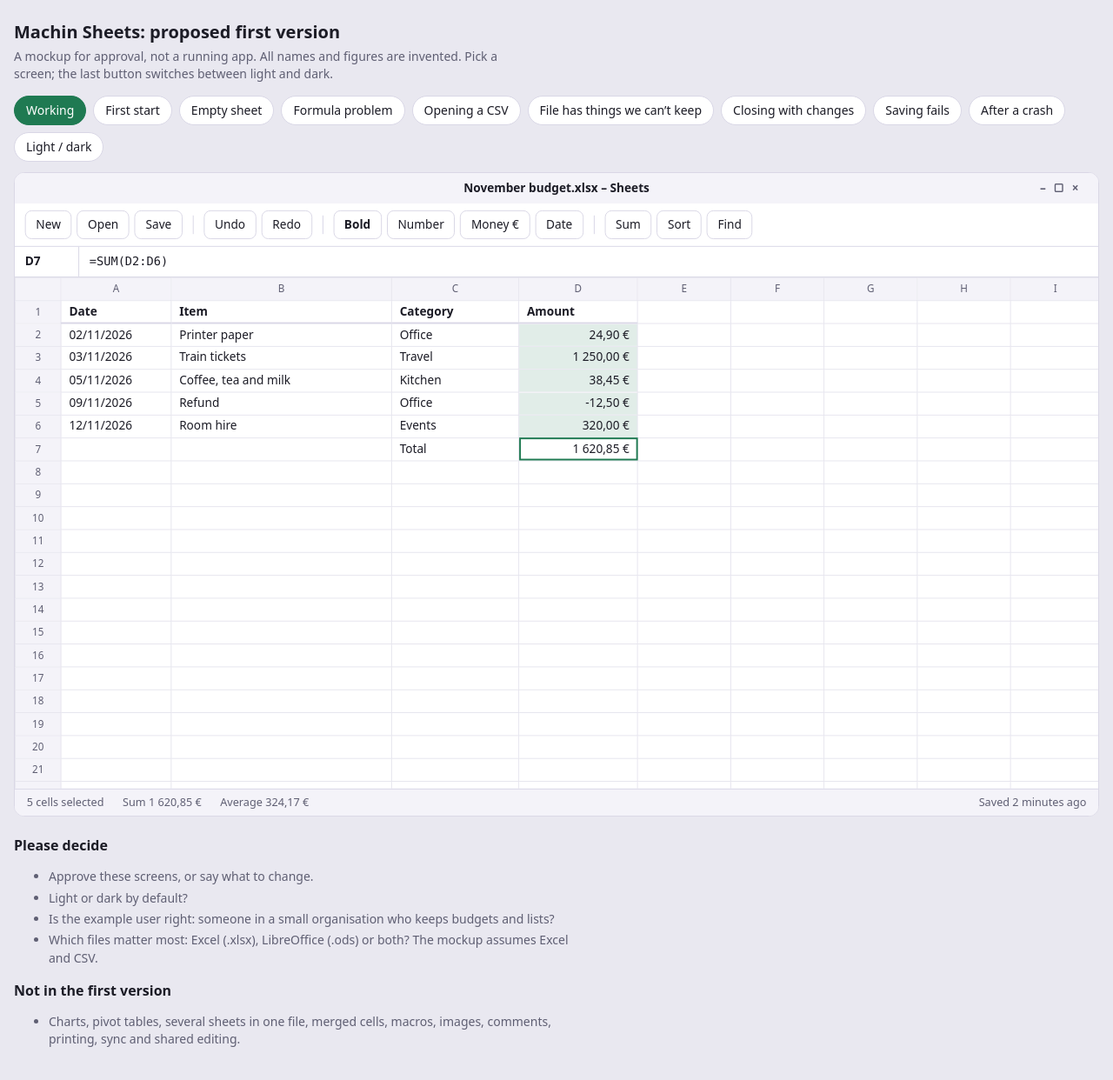
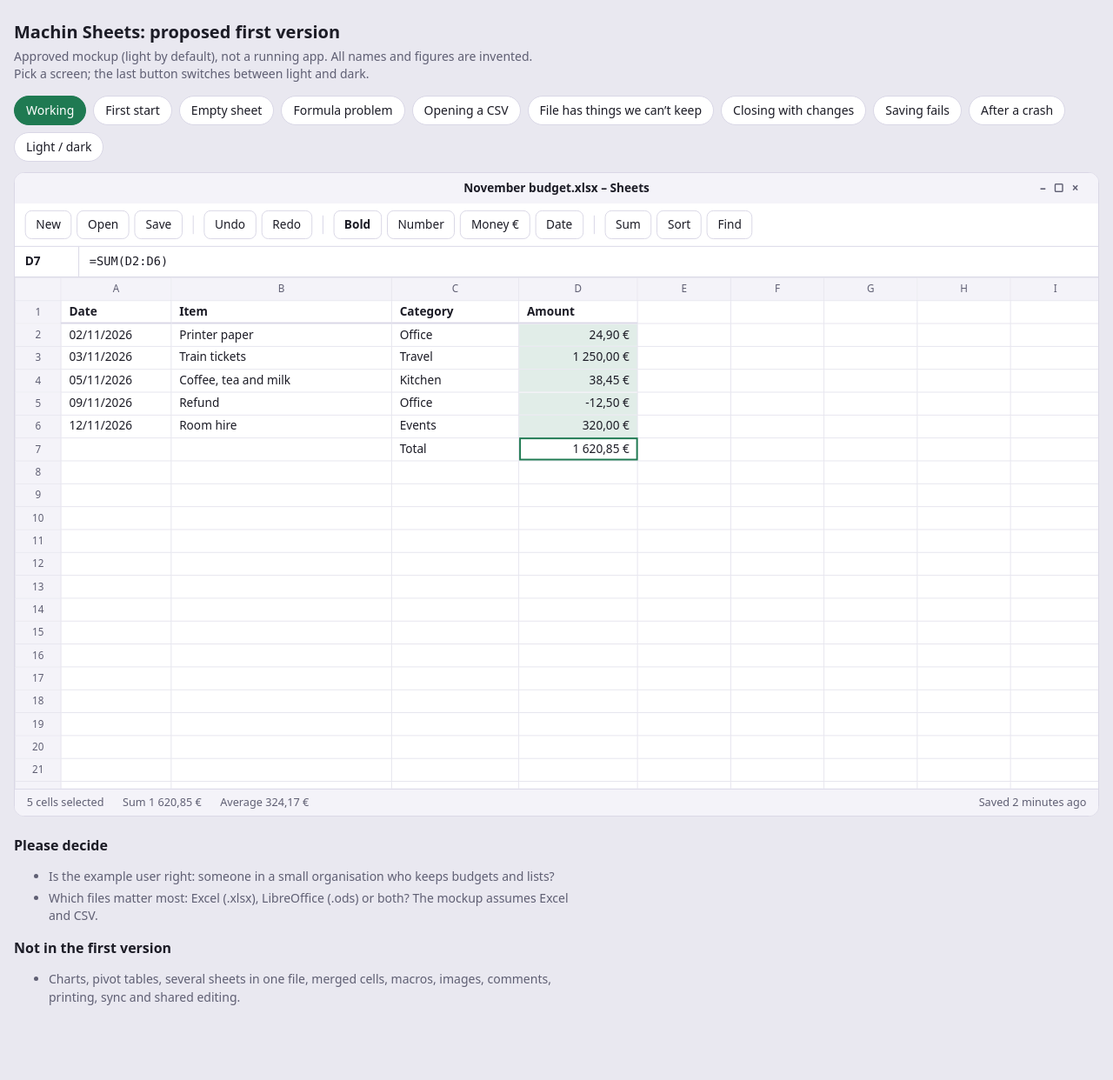
Before and after one commit to javimosch/machin-365, a plain HTML site: page docs/apps/sheets/mockup.html in a window 1280 px wide. Shown: the whole page at 87% size. After the commit the page ends 1211 px from the top, so only its background shows below. Drawn offline with Linux system fonts and the light colour scheme.

Commit message:
sheets: mockup approved (light); record text selection and JSON float work
Co-Authored-By: Claude Sonnet 5.5 <noreply@anthropic.com>

```diff
--- a/docs/apps/sheets/mockup.html
+++ b/docs/apps/sheets/mockup.html
@@ -24,10 +24,9 @@ button:focus-visible{outline:3px solid var(--accent);outline-offset:2px}
 .notes{margin-top:22px;max-width:80ch}.notes h2{font-size:16px;margin:16px 0 4px}.notes li{color:var(--mute);margin-bottom:4px}
 </style></head><body><div class="wrap">
 <h1>Machin Sheets: proposed first version</h1>
-<p class="lead">A mockup for approval, not a running app. All names and figures are invented. Pick a screen; the last button switches between light and dark.</p>
+<p class="lead">Approved mockup (light by default), not a running app. All names and figures are invented. Pick a screen; the last button switches between light and dark.</p>
 <div class="pick" id="pick"></div><div id="fit"><div id="scr"></div></div>
 <div class="notes"><h2>Please decide</h2><ul>
-<li>Approve these screens, or say what to change.</li><li>Light or dark by default?</li>
 <li>Is the example user right: someone in a small organisation who keeps budgets and lists?</li>
 <li>Which files matter most: Excel (.xlsx), LibreOffice (.ods) or both? The mockup assumes Excel and CSV.</li></ul>
 <h2>Not in the first version</h2><ul><li>Charts, pivot tables, several sheets in one file, merged cells, macros, images, comments, printing, sync and shared editing.</li></ul></div></div>
```
Also changed, not shown: 2 other files.
